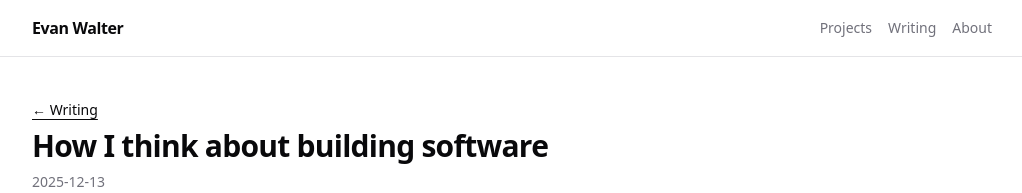
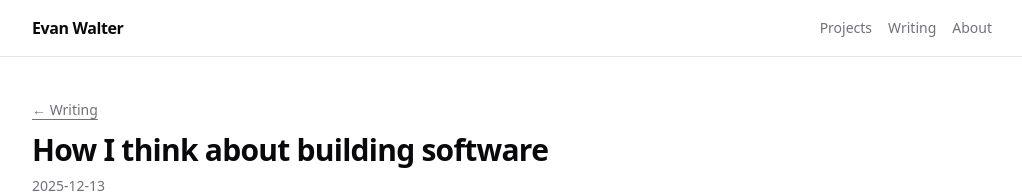
Before and after one commit to evwalt/evanwalter.dev, a Next.js app: page /writing/how-i-think-about-building-software in a window 1280 px wide. Shown: the top 193 px of the page, without its empty margins (128-1150 px from the left). Built offline with nearby package versions, Linux system fonts and the light colour scheme.

Commit message:
chore(ui): tweak spacing

```diff
--- a/app/projects/[slug]/page.tsx
+++ b/app/projects/[slug]/page.tsx
@@ -89,7 +89,7 @@ export default async function ProjectDetailPage({ params }: { params: Promise<{
     <main className="space-y-10">
       <Link
         href="/projects"
-        className="text-muted-foreground mb-2 inline-block text-sm underline underline-offset-4"
+        className="text-muted-foreground mb-3 inline-block text-sm underline underline-offset-4"
       >
         ← Back to projects
       </Link>
--- a/app/writing/[slug]/page.tsx
+++ b/app/writing/[slug]/page.tsx
@@ -11,7 +11,10 @@ export default async function WritingPostPage({ params }: { params: Promise<{ sl
   return (
     <main className="space-y-8">
       <div className="space-y-2">
-        <Link className="mb-2 inline-block text-sm underline underline-offset-4" href="/writing">
+        <Link
+          href="/writing"
+          className="text-muted-foreground mb-3 inline-block text-sm underline underline-offset-4"
+        >
           ← Writing
         </Link>
         <h1 className="text-3xl font-semibold tracking-tight">{post.title}</h1>
```
